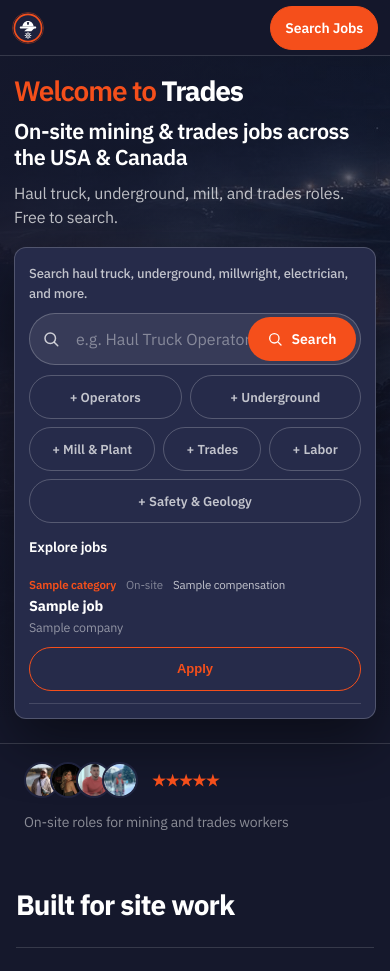
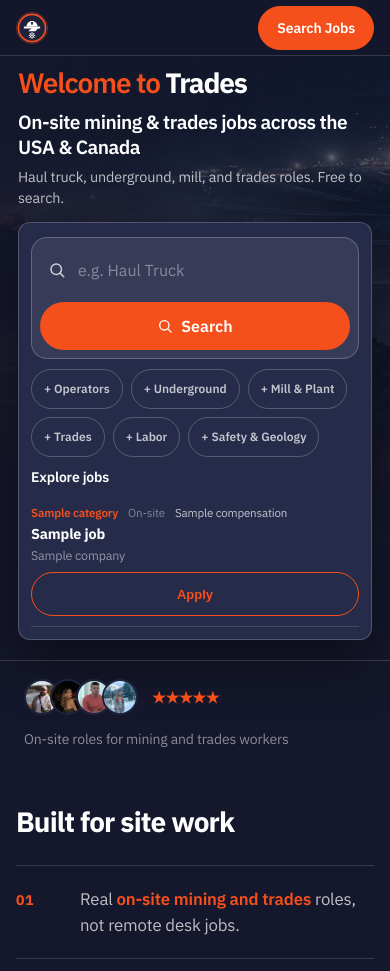
Before and after one commit to razajohri/welcometotrades, a Flask app: template templates/landing_canada.html in a window 390 px wide. Shown: the top 971 px of the page. Run offline with Flask 3, Linux system fonts and the light colour scheme; the template is opened without the code that fills it: most values are stand-ins (such as "Sample title", 1, 10 or a date in 2020); some libraries are stand-ins or nearby versions.

Commit message:
Fix iPhone hero: stack search button, tighten type and padding.
Stops the Search CTA from clipping the input and eases crowded mobile copy.

Co-authored-by: Cursor <cursoragent@cursor.com>

```diff
--- a/static/landing-taste.css
+++ b/static/landing-taste.css
@@ -1171,23 +1171,32 @@ img { max-width: 100%; height: auto; }
 /* ── Phone / TikTok in-app browser (US & CA iOS + Android) ── */
 @media (max-width: 900px) {
     .topbar-post-job { display: none; }
-    .hero-inner { gap: 20px; }
-    .brand-mark { font-size: clamp(1.75rem, 7vw, 2.35rem); margin-bottom: 12px; }
+    .hero-inner { gap: 16px; }
+    .brand-mark {
+        font-size: clamp(1.85rem, 8vw, 2.25rem);
+        margin-bottom: 10px;
+        line-height: 1.08;
+    }
     .header-title {
-        font-size: clamp(1.35rem, 5.5vw, 1.85rem);
-        line-height: 1.2;
-        margin-bottom: 10px;
+        font-size: clamp(1.15rem, 4.6vw, 1.4rem);
+        line-height: 1.28;
+        margin-bottom: 8px;
+        max-width: none;
     }
-    .header-sub { font-size: 1rem; max-width: none; }
-    .search-panel { padding: 16px 14px 14px; }
-    .landing-pill-input { font-size: 16px; } /* iOS: avoid input zoom */
+    .header-sub {
+        font-size: 0.95rem;
+        line-height: 1.4;
+        max-width: none;
+    }
+    .search-panel { padding: 14px 12px 12px; }
+    .landing-pill-input { font-size: 16px; }
     .landing-pill-button {
-        font-size: 0.9375rem;
-        min-width: 108px;
+        font-size: 0.875rem;
+        min-width: 96px;
     }
     :root {
-        --landing-pill-height: 54px;
-        --landing-button-width: 108px;
+        --landing-pill-height: 52px;
+        --landing-button-width: 96px;
     }
 }
 
@@ -1195,7 +1204,7 @@ img { max-width: 100%; height: auto; }
     :root { --nav-height: 56px; }
 
     .topbar-inner {
-        padding: 0 max(12px, var(--safe-right)) 0 max(12px, var(--safe-left));
+        padding: 0 max(16px, var(--safe-right)) 0 max(16px, var(--safe-left));
         gap: 8px;
     }
     .topbar .topbar-brand-name {
@@ -1208,7 +1217,7 @@ img { max-width: 100%; height: auto; }
     .topbar img.logo-img { height: 32px; width: 32px; }
     .btn-signin,
     .btn-access {
-        padding: 10px 14px;
+        padding: 10px 16px;
         font-size: 0.875rem;
         min-height: 44px;
     }
@@ -1216,26 +1225,70 @@ img { max-width: 100%; height: auto; }
 
     .hero {
         min-height: auto;
-        padding: calc(var(--nav-height) + var(--safe-top) + 16px) max(14px, var(--safe-right)) calc(24px + var(--safe-bottom)) max(14px, var(--safe-left));
+        padding: calc(var(--nav-height) + var(--safe-top) + 12px) max(18px, var(--safe-right)) calc(20px + var(--safe-bottom)) max(18px, var(--safe-left));
     }
     .hero-media img { object-position: center 28%; }
-    .hero-inner { gap: 18px; }
+    .hero-inner { gap: 14px; }
+    .header { padding-top: 0; }
 
-    .search-hint { font-size: 0.8125rem; margin-bottom: 10px; }
-    .filter-buttons { gap: 8px; margin-top: 10px; }
+    .search-hint {
+        font-size: 0.75rem;
+        line-height: 1.35;
+        margin-bottom: 10px;
+    }
+    .filter-buttons {
+        gap: 8px;
+        margin-top: 10px;
+    }
     .filter-btn {
-        flex: 1 1 auto;
+        flex: 0 1 auto;
         text-align: center;
-        font-size: 0.8125rem;
-        padding: 10px 12px;
+        font-size: 0.75rem;
+        padding: 8px 12px;
+        min-height: 40px;
     }
 
+    /* Stack search field + button so the CTA never clips the input on iPhone */
+    .landing-pill {
+        height: auto;
+        flex-wrap: wrap;
+        align-items: stretch;
+        gap: 8px;
+        padding: 8px;
+        border-radius: 16px;
+    }
+    .landing-pill .pill-icon {
+        left: 18px;
+        top: 8px;
+        height: 48px;
+    }
+    .landing-pill-input {
+        flex: 1 1 100%;
+        width: 100%;
+        height: 48px;
+        padding: 0 12px 0 40px;
+        box-sizing: border-box;
+    }
+    .landing-pill-button {
+        position: static;
+        width: 100%;
+        min-width: 0;
+        height: 48px;
+        margin: 0;
+        font-size: 1rem;
+    }
+    .filter-bubble {
+        left: 48px;
+        top: 32px;
+    }
+
+    #search-results-demo { margin-top: 10px; }
     #search-results-demo .job-demo-list { max-height: none; }
     .job-demo-card {
         flex-direction: column;
         align-items: stretch;
-        padding: 12px 0;
-        gap: 10px;
+        padding: 10px 0;
+        gap: 8px;
     }
     .job-apply-btn {
         min-height: 44px;
@@ -1264,39 +1317,26 @@ img { max-width: 100%; height: auto; }
     .proof-strip { font-size: 0.875rem; }
 }
 
-/* Narrow phones (iPhone SE / compact Android) */
+/* iPhone 15 / modern phones (~390–430px) */
 @media (max-width: 430px) {
     .topbar .topbar-brand-name { display: none; }
     .btn-signin { display: none; }
     .btn-access {
-        flex: 1;
-        max-width: 160px;
+        flex: 0 0 auto;
+        max-width: none;
         margin-left: auto;
+        padding: 10px 18px;
     }
     .topbar .actions { gap: 0; width: auto; }
-    .header-title { font-size: 1.35rem; }
-    .landing-pill {
-        padding-left: 44px;
-        padding-right: calc(10px + var(--landing-button-width));
-    }
-    .landing-pill .pill-icon { left: 12px; }
-    :root {
-        --landing-pill-height: 52px;
-        --landing-button-width: 96px;
-    }
-    .landing-pill-button { font-size: 0.875rem; }
+    .brand-mark { font-size: 1.75rem; }
+    .header-title { font-size: 1.2rem; }
+    .header-sub { font-size: 0.9rem; }
+    .search-hint { display: none; } /* free space; filters + placeholder carry the cue */
+    .landing-pill .pill-icon { left: 16px; }
+    .landing-pill-input { padding-left: 38px; }
 }
 
-/* Keep Search label visible — icon-only hurts TikTok conversion */
-@media (max-width: 480px) and (pointer: coarse) {
-    .landing-pill-button {
-        font-size: 0.875rem;
-        padding: 0 14px;
-    }
-    .landing-pill-button svg { margin-right: 4px !important; }
-}
-
-/* iPad / large phones landscape — keep hero readable, use two-col when wide enough */
+/* iPad / large phones landscape */
 @media (min-width: 768px) and (max-width: 959px) {
     .hero {
         min-height: 100svh;
--- a/templates/landing_canada.html
+++ b/templates/landing_canada.html
@@ -14,8 +14,8 @@
     <link rel="preconnect" href="https://fonts.googleapis.com">
     <link rel="preconnect" href="https://fonts.gstatic.com" crossorigin>
     <link href="https://fonts.googleapis.com/css2?family=IBM+Plex+Sans:wght@400;500;600;700&display=swap" rel="stylesheet">
-    <link rel="stylesheet" href="{{ url_for('static', filename='landing-taste.css') }}?v=herodown1">
-    <link rel="stylesheet" href="{{ url_for('static', filename='contact_form.css') }}?v=herodown1">
+    <link rel="stylesheet" href="{{ url_for('static', filename='landing-taste.css') }}?v=ioshero2">
+    <link rel="stylesheet" href="{{ url_for('static', filename='contact_form.css') }}?v=ioshero2">
     {% if recaptcha_enabled and recaptcha_site_key %}
     <script src="https://www.google.com/recaptcha/api.js?render={{ recaptcha_site_key }}" async defer></script>
     {% endif %}
@@ -63,7 +63,7 @@
                         <line x1="21" y1="21" x2="16.65" y2="16.65" stroke="#1E223D" stroke-width="2" stroke-linecap="round" />
                     </svg>
                 </span>
-                <input id="landing-search-input" class="landing-pill-input" type="text" placeholder="e.g. Haul Truck Operator" autocomplete="off">
+                <input id="landing-search-input" class="landing-pill-input" type="text" placeholder="e.g. Haul Truck" autocomplete="off" enterkeyhint="search">
                 <button type="button" class="landing-pill-button" aria-label="Search">
                     <svg width="16" height="16" viewBox="0 0 24 24" fill="none" xmlns="http://www.w3.org/2000/svg" style="margin-right:8px;">
                         <circle cx="11" cy="11" r="7" stroke="#fff" stroke-width="2" fill="none" />
```
